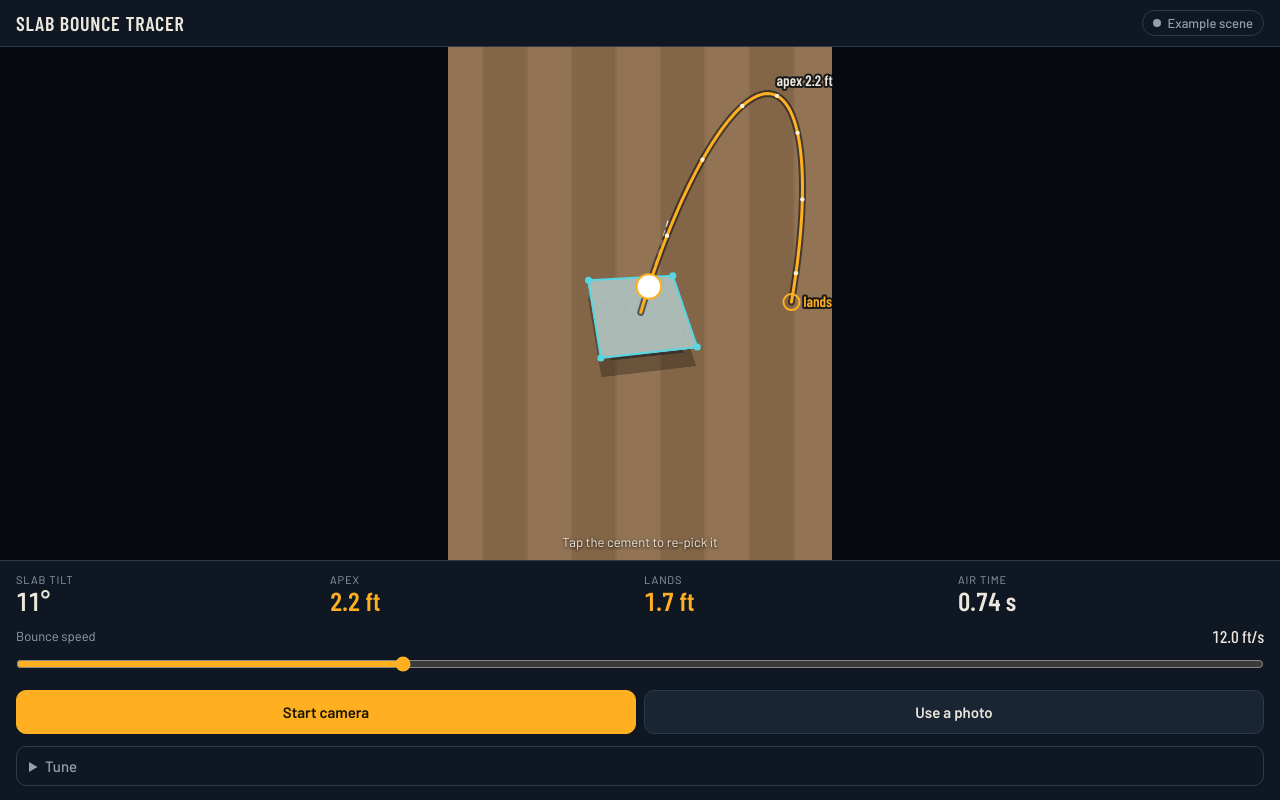
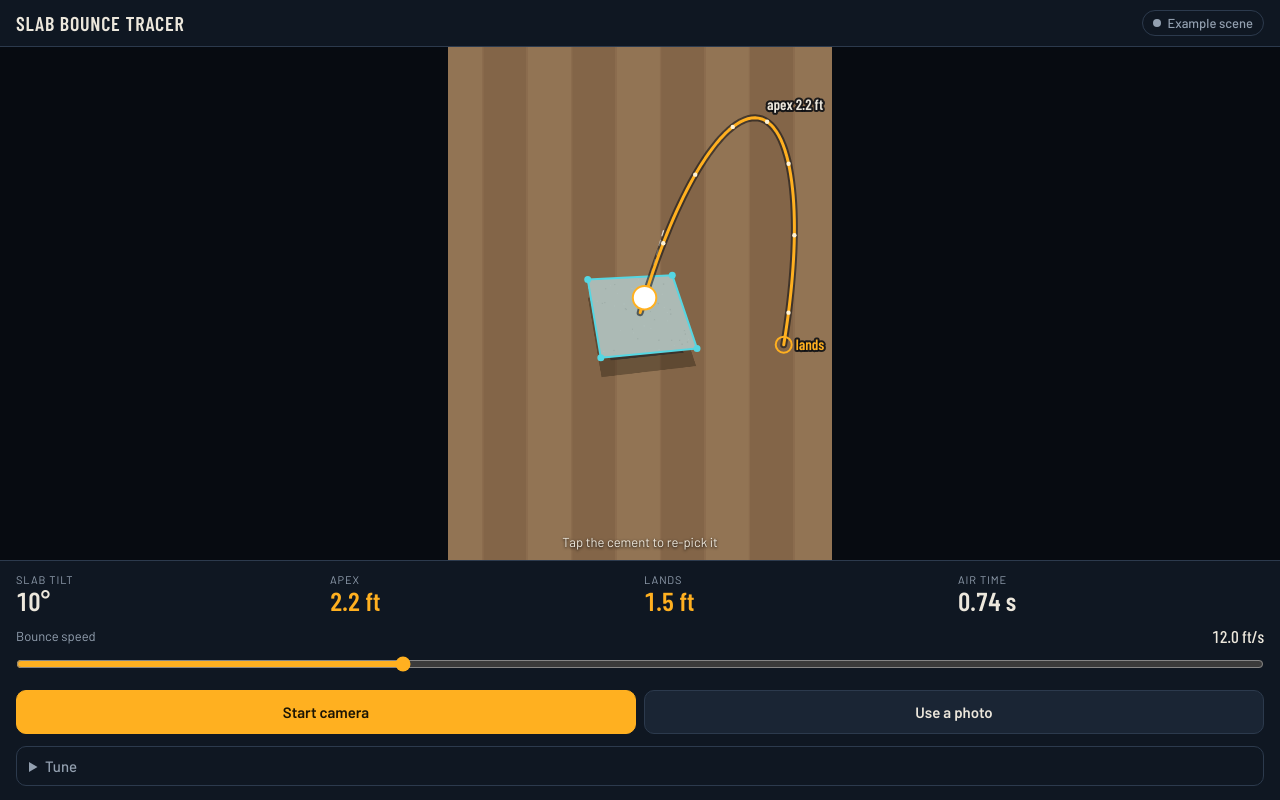
Before and after one commit to matthewrein/bounce, a plain HTML site: page index.html in a window 1280 px wide. Drawn offline with nearby package versions, Linux system fonts and the light colour scheme.

Commit message:
Only track the taught cement; fit slab orientation by least squares
- Live mode no longer auto-locks on arbitrary surfaces: tap the cement once to
  teach its colour and texture (remembered across visits), then search only for that
- Reject outlines that aren't square-like or that are steeply tilted from level
- Replace the direct homography decomposition with a least-squares pose fit that
  tries both mirror-image tilts and, with the tilt sensor, favours a soft tilt
- Detect at finer resolution for more accurate corners

Co-Authored-By: Claude Fable 5.2 <noreply@anthropic.com>
Claude-Session: https://claude.ai/code/session_019BrU8M1fzjB2wTeR1yErQG

```diff
--- a/index.html
+++ b/index.html
@@ -100,7 +100,9 @@ details .row{margin-top:8px}
 const $=id=>document.getElementById(id);
 const cv=$("cv"), ctx=cv.getContext("2d");
 const P={speed:12,size:12,tol:26,pitch:50,fov:65};
-const S={src:null,sw:0,sh:0,proc:null,quad:null,tr:null,seed:null,example:true,W:0,H:0,live:false,grav:null,lost:0,video:null,stream:null,pc:null,mc:null,msg:""};
+const S={src:null,sw:0,sh:0,proc:null,quad:null,tr:null,seed:null,example:true,W:0,H:0,live:false,grav:null,lost:0,video:null,stream:null,pc:null,mc:null,msg:"",fid:0,learn:null,teach:false,seedAge:0};
+try{const v=JSON.parse(localStorage.getItem("slabRef"));if(Array.isArray(v)&&v.length===4)S.learn=v;}catch(_){}
+let C=null; // per-frame cache of the colour mask for a fixed reference
 const G=32.174; // ft/s^2
 
 /* ---------- vector helpers ---------- */
@@ -125,7 +127,8 @@ function blur3(a,w,h){
   return o;
 }
 function prepare(){
-  const k=220/Math.max(S.sw,S.sh), pw=Math.round(S.sw*k), ph=Math.round(S.sh*k);
+  S.fid++;
+  const k=300/Math.max(S.sw,S.sh), pw=Math.round(S.sw*k), ph=Math.round(S.sh*k);
   if(!S.pc){S.pc=document.createElement("canvas");S.mc=document.createElement("canvas");}
   const c=S.pc,mid=S.mc;
   if(c.width!==pw||c.height!==ph){c.width=pw;c.height=ph;mid.width=pw*2;mid.height=ph*2;}
@@ -141,8 +144,8 @@ function prepare(){
   const Tx=new Float32Array(N);
   for(let y=0;y<ph;y++)for(let x=0;x<pw;x++){
     let s=0,s2=0,c=0;
-    for(let dy=-2;dy<=2;dy++){const yy=y+dy;if(yy<0||yy>=ph)continue;
-      for(let dx=-2;dx<=2;dx++){const xx=x+dx;if(xx<0||xx>=pw)continue;const v=Y[yy*pw+xx];s+=v;s2+=v*v;c++;}}
+    for(let dy=-3;dy<=3;dy++){const yy=y+dy;if(yy<0||yy>=ph)continue;
+      for(let dx=-3;dx<=3;dx++){const xx=x+dx;if(xx<0||xx>=pw)continue;const v=Y[yy*pw+xx];s+=v;s2+=v*v;c++;}}
     const mu=s/c;Tx[y*pw+x]=Math.sqrt(Math.max(0,s2/c-mu*mu));
   }
   S.proc={pw,ph,k,Yr:Y,Tx,Y:blur3(Y,pw,ph),Cb:blur3(Cb,pw,ph),Cr:blur3(Cr,pw,ph)};
@@ -165,17 +168,22 @@ function detectAt(sx,sy,tol,ref){
   for(let dy=-2;dy<=2;dy++)for(let dx=-2;dx<=2;dx++){const i=(sy+dy)*pw+sx+dx;y0+=Y[i];b0+=Cb[i];r0+=Cr[i];x0+=Tx[i];}
   y0/=25;b0/=25;r0/=25;x0/=25;
   const seen=[y0,b0,r0,x0];if(ref){y0=ref[0];b0=ref[1];r0=ref[2];x0=ref[3];}
-  const t2=tol*tol,m=new Uint8Array(N),e=new Uint8Array(N);
+  const e=new Uint8Array(N);let D;
+  if(ref&&C&&C.fid===S.fid&&C.tol===tol&&C.ref===ref)D=C.D;
+  else{
+    const t2=tol*tol,m=new Uint8Array(N);
     for(let i=0;i<N;i++){const a=(Y[i]-y0)*.6,b=Cb[i]-b0,c=Cr[i]-r0,d=Math.max(0,Tx[i]-x0)*4;m[i]=(a*a+b*b+c*c+d*d)<t2?1:0;}
     // distance to the nearest non-matching pixel (3-4 chamfer), so thin leaks into look-alike surroundings can be cut off
-  const D=new Int16Array(N);
+    D=new Int16Array(N);
     for(let y=0;y<ph;y++)for(let x=0;x<pw;x++){const i=y*pw+x;
       if(!m[i]||x===0||y===0||x===pw-1||y===ph-1){D[i]=0;continue;}
       D[i]=Math.min(D[i-1]+3,D[i-pw]+3,D[i-pw-1]+4,D[i-pw+1]+4);}
     for(let y=ph-2;y>0;y--)for(let x=pw-2;x>0;x--){const i=y*pw+x;
       if(D[i])D[i]=Math.min(D[i],D[i+1]+3,D[i+pw]+3,D[i+pw+1]+4,D[i+pw-1]+4);}
+    if(ref)C={fid:S.fid,tol,ref,D,peaks:new Set()};
+  }
   let s=-1;
-  find:for(let r=0;r<=10;r++)for(let dy=-r;dy<=r;dy++)for(let dx=-r;dx<=r;dx++){
+  find:for(let r=0;r<=14;r++)for(let dy=-r;dy<=r;dy++)for(let dx=-r;dx<=r;dx++){
     if(Math.max(Math.abs(dx),Math.abs(dy))!==r)continue;
     const x=sx+dx,y=sy+dy;if(x<1||y<1||x>=pw-1||y>=ph-1)continue;
     if(D[y*pw+x]>3){s=y*pw+x;break find;}
@@ -185,6 +193,7 @@ function detectAt(sx,sy,tol,ref){
   for(let it=0;it<400;it++){let b=s;
     for(const o of [-1,1,-pw,pw,-pw-1,-pw+1,pw-1,pw+1])if(D[s+o]>D[b])b=s+o;
     if(b===s)break;s=b;}
+  if(ref&&C&&C.D===D){if(C.peaks.has(s))return null;C.peaks.add(s);}
   const rad=Math.max(1,D[s]/3*.3),r3=rad*3;
   for(let i=0;i<N;i++)e[i]=D[i]>r3?1:0;
   const st=new Int32Array(N);let sp=0;st[sp++]=s;e[s]=2;
@@ -226,16 +235,16 @@ function detectAt(sx,sy,tol,ref){
       const th=.5*Math.atan2(2*sxy,sxx-syy);dx=Math.cos(th);dy=Math.sin(th);px=mx;py=my;}
     let nx=-dy,ny=dx;if(nx*(px-cen.x)+ny*(py-cen.y)<0){nx=-nx;ny=-ny;}
     // the core stops short of the true edge by the cut radius plus the texture window; then snap to a clear luma edge if one is close
-    px+=nx*(rad+1.5);py+=ny*(rad+1.5);
+    px+=nx*(rad+2.5);py+=ny*(rad+2.5);
     const sA=(A.x-px)*dx+(A.y-py)*dy,sB=(B.x-px)*dx+(B.y-py)*dy,gs=[];
     const smp=(x,y)=>{x=clamp(x,0,pw-1.001);y=clamp(y,0,ph-1.001);const xi=x|0,yi=y|0,fx=x-xi,fy=y-yi,j=yi*pw+xi;
       return (Yr[j]*(1-fx)+Yr[j+1]*fx)*(1-fy)+(Yr[j+pw]*(1-fx)+Yr[j+pw+1]*fx)*fy;};
     let gmax=0;
-    for(let o=-3;o<=3;o+=.5){let g=0;
+    for(let o=-4;o<=4;o+=.5){let g=0;
       for(let j=0;j<14;j++){const t=sA+(sB-sA)*(.15+.7*j/13),qx=px+dx*t+nx*o,qy=py+dy*t+ny*o;
         g+=smp(qx+nx,qy+ny)-smp(qx-nx,qy-ny);}
       g=Math.abs(g/14);gs.push(g);if(g>gmax)gmax=g;}
-    if(gmax>=10)for(let j=0;j<gs.length;j++)if(gs[j]>=.6*gmax&&gs[j]>=(gs[j-1]||0)&&gs[j]>=(gs[j+1]||0)){const o=-3+j*.5;px+=nx*o;py+=ny*o;break;}
+    if(gmax>=10)for(let j=0;j<gs.length;j++)if(gs[j]>=.6*gmax&&gs[j]>=(gs[j-1]||0)&&gs[j]>=(gs[j+1]||0)){const o=-4+j*.5;px+=nx*o;py+=ny*o;break;}
     lines.push({px,py,dx,dy});
   }
   const q=[];
@@ -244,7 +253,7 @@ function detectAt(sx,sy,tol,ref){
     let p={x:h[i].x,y:h[i].y};
     if(Math.abs(c)>1e-6){const t=((b.px-a.px)*b.dy-(b.py-a.py)*b.dx)/c;
       const r={x:a.px+t*a.dx,y:a.py+t*a.dy};
-      if(Math.hypot(r.x-p.x,r.y-p.y)<perim/4*.3+2*(rad+1.5))p=r;}
+      if(Math.hypot(r.x-p.x,r.y-p.y)<perim/4*.3+2*(rad+2.5))p=r;}
     q.push(p);
   }
   for(const p of q)if(p.x<2||p.y<2||p.x>pw-3||p.y>ph-3)return null; // the whole slab must be in view
@@ -252,25 +261,36 @@ function detectAt(sx,sy,tol,ref){
   for(let i=0;i<4;i++){const a=q[i],b=q[(i+1)%4],c=q[(i+2)%4];area+=a.x*b.y-b.x*a.y;
     const z=cr2(a,b,c);if(z===0)return null;if(sign&&Math.sign(z)!==sign)return null;sign=Math.sign(z);}
   area=Math.abs(area)/2;
-  const dd=rad+1.5,fill=(count+perim*dd+4*dd*dd)/area;
+  const dd=rad+2.5,fill=(count+perim*dd+4*dd*dd)/area;
   if(fill<.8||fill>1.2)return null;
   return {q:q.map(p=>({x:(p.x+.5)/k,y:(p.y+.5)/k})),score:Math.abs(1-fill),area,tol,ref:[y0,b0,r0,x0],seen};
 }
-function detect(seed){
-  const {pw,ph,k}=S.proc;let best=null;const all=[];
+// does this outline look like a square seen in perspective (for the assumed lens)?
+function squareish(q){
+  const h=homog(q,focal(),S.sw/2,S.sh/2,.5);if(!h)return false;
+  const a=Math.hypot(...h.c0),b=Math.hypot(...h.c1);
+  return Math.abs(Math.log(a/b))<.3&&Math.abs(dot(h.c0,h.c1)/(a*b))<.25;
+}
+function detect(seed,ref){
+  const {pw,ph,k}=S.proc,all=[];
+  if(ref){
+    // look everywhere, but only for the taught colour and texture
+    for(const m of [.7,1,1.45])for(let j=0;j<6;j++)for(let i=0;i<4;i++){
+      const r=detectAt((i+.5)/4*pw,(j+.5)/6*ph,P.tol*m,ref);if(r&&squareish(r.q))all.push(r);}
+  }else{
     const seeds=seed?[[seed.x*k,seed.y*k]]:
       [[0,0],[-.12,0],[.12,0],[0,-.12],[0,.12],[-.12,-.12],[.12,-.12],[-.12,.12],[.12,.12]].map(o=>[pw/2+o[0]*pw,ph/2+o[1]*ph]);
-  // seeds are tried nearest the aim point first; the first one that yields a slab wins
     for(const s of seeds){
-    const all=[];
-    for(const m of [.5,.7,1,1.45]){const r=detectAt(s[0],s[1],P.tol*m);if(r)all.push(r);}
-    if(!all.length)continue;
+      for(const m of [.5,.7,1,1.45]){const r=detectAt(s[0],s[1],P.tol*m);if(r&&squareish(r.q))all.push(r);}
+      if(all.length)break;
+    }
+  }
+  if(!all.length)return null;
   // a looser match can leak into look-alike surroundings, so take the tightest match that still covers most of the largest one
   let amax=0;for(const r of all)if(r.area>amax)amax=r.area;
-    for(const r of all){if(r.area>=amax*.7){best=r;break;}}
-    break;
-  }
-  return best;
+  all.sort((a,b)=>a.tol-b.tol);
+  for(const r of all)if(r.area>=amax*.7)return r;
+  return null;
 }
 /* live tracking: follow the slab from frame to frame and smooth its corners */
 function track(){
@@ -278,19 +298,29 @@ function track(){
   if(S.quad){
     // once locked, keep the same colour reference and tolerance so the outline doesn't hop between matches
     const c={x:(S.quad[0].x+S.quad[1].x+S.quad[2].x+S.quad[3].x)/4,y:(S.quad[0].y+S.quad[1].y+S.quad[2].y+S.quad[3].y)/4};
-    r=detectAt(c.x*S.proc.k,c.y*S.proc.k,S.ltol,S.ref)||detect(c);
-  }else r=detect(S.seed);
+    r=detectAt(c.x*S.proc.k,c.y*S.proc.k,S.ltol,S.ref);
+  }else if(S.seed){
+    r=detect(S.seed);if(!r&&++S.seedAge>45)S.seed=null;
+  }else if(S.learn){
+    if(S.fid%3===0)r=detect(null,S.learn);
+  }
   if(!r){if(S.quad&&++S.lost>12){S.quad=null;S.nS=null;S.lost=0;}return;}
-  S.lost=0;S.seed=null;
   const q=r.q;
-  if(!S.quad){S.quad=q;S.ltol=r.tol;S.ref=r.ref;S.far=0;S.nS=null;return;}
+  if(!S.quad){
+    // a softly angled slab can't be steeply tilted from level; anything that is, is some other surface
+    if(S.grav){const ps=solvePose(q,focal(),S.sw/2,S.sh/2,.5,null);if(!ps||-dot(ps.n,S.grav)<Math.cos(45*Math.PI/180))return;}
+    if(S.seed){S.learn=r.ref.slice();try{localStorage.setItem("slabRef",JSON.stringify(S.learn));}catch(_){}}
+    S.seed=null;S.lost=0;
+    S.quad=q;S.ltol=r.tol;S.ref=r.ref.slice();S.far=0;S.nS=null;return;
+  }
+  S.lost=0;
   let bk=0,bd=Infinity;
   for(let k=0;k<4;k++){let d=0;for(let i=0;i<4;i++)d+=Math.hypot(q[(i+k)%4].x-S.quad[i].x,q[(i+k)%4].y-S.quad[i].y);if(d<bd){bd=d;bk=k;}}
   const d=bd/4,side=Math.hypot(S.quad[1].x-S.quad[0].x,S.quad[1].y-S.quad[0].y);
   if(d>side*.15){
     // debounce: a sudden different outline has to persist before it replaces the current one
     if(++S.far<8)return;
-    S.quad=q.map((_,i)=>q[(i+bk)%4]);S.ltol=r.tol;S.ref=r.ref;S.far=0;S.nS=null;return;
+    S.quad=q.map((_,i)=>q[(i+bk)%4]);S.far=0;S.nS=null;return;
   }
   S.far=0;
   // heavy smoothing when nearly still, lighter when the slab or phone is really moving
@@ -312,20 +342,60 @@ function solve(A,b){
   for(let i=n-1;i>=0;i--){let s=b[i];for(let c=i+1;c<n;c++)s-=A[i][c]*x[c];x[i]=s/A[i][i];}
   return x;
 }
-function solvePose(q,f,cx,cy,hs){
-  const M=[[-hs,-hs],[hs,-hs],[hs,hs],[-hs,hs]],A=[],b=[];
+const MODEL=[[-1,-1],[1,-1],[1,1],[-1,1]];
+function homog(q,f,cx,cy,hs){
+  const A=[],b=[];
   for(let i=0;i<4;i++){
-    const X=M[i][0],Y=M[i][1],x=(q[i].x-cx)/f,y=(q[i].y-cy)/f;
+    const X=MODEL[i][0]*hs,Y=MODEL[i][1]*hs,x=(q[i].x-cx)/f,y=(q[i].y-cy)/f;
     A.push([X,Y,1,0,0,0,-x*X,-x*Y]);b.push(x);
     A.push([0,0,0,X,Y,1,-y*X,-y*Y]);b.push(y);
   }
   const h=solve(A,b);if(!h)return null;
-  const c0=[h[0],h[3],h[6]],c1=[h[1],h[4],h[7]],c2=[h[2],h[5],1];
-  const lam=2/(Math.hypot(...c0)+Math.hypot(...c1));
-  const c=mul(c2,lam),r1=norm(c0);
-  const r2=norm(sub(c1,mul(r1,dot(c1,r1))));
-  let n=norm(cross(r1,r2));if(dot(n,c)>0)n=mul(n,-1);
-  return {c,n,r1,r2,hs,f,cx,cy};
+  return {c0:[h[0],h[3],h[6]],c1:[h[1],h[4],h[7]],c2:[h[2],h[5],1]};
+}
+// rotate v by rotation vector w
+function rotv(v,w){
+  const th=Math.hypot(w[0],w[1],w[2]);if(th<1e-12)return v;
+  const k=mul(w,1/th),c=Math.cos(th),s=Math.sin(th);
+  return add(add(mul(v,c),mul(cross(k,v),s)),mul(k,dot(k,v)*(1-c)));
+}
+// least-squares fit of the square's position and orientation to its four corners,
+// optionally leaning on the knowledge that the slab is only softly tilted from level
+function refine(r1,r2,t,obs,hs,sg,up,sp,st){
+  const res=(a,b,t)=>{const o=[];
+    for(let i=0;i<4;i++){const p=add(t,add(mul(a,MODEL[i][0]*hs),mul(b,MODEL[i][1]*hs)));if(p[2]<1e-6)return null;
+      o.push((p[0]/p[2]-obs[i][0])/sp,(p[1]/p[2]-obs[i][1])/sp);}
+    if(up){const n=mul(norm(cross(a,b)),sg);o.push((n[0]-up[0])/st,(n[1]-up[1])/st,(n[2]-up[2])/st);}
+    return o;};
+  const cost=r=>{let c=0;for(const v of r)c+=v*v;return c;};
+  let r=res(r1,r2,t);if(!r)return null;
+  let c=cost(r),lam=1e-3;
+  for(let it=0;it<25;it++){
+    const ts=Math.hypot(t[0],t[1],t[2])*1e-5,J=[];
+    for(let j=0;j<6;j++){const w=[0,0,0],d=[0,0,0],h=j<3?1e-5:ts;if(j<3)w[j]=h;else d[j-3]=h;
+      const rr=res(rotv(r1,w),rotv(r2,w),add(t,d));if(!rr)return null;J.push(rr.map((v,i)=>(v-r[i])/h));}
+    const A=[],b=[];
+    for(let i=0;i<6;i++){A.push([]);let g=0;for(let m=0;m<r.length;m++)g-=J[i][m]*r[m];b.push(g);
+      for(let j=0;j<6;j++){let v=0;for(let m=0;m<r.length;m++)v+=J[i][m]*J[j][m];A[i].push(i===j?v*(1+lam)+1e-12:v);}}
+    const x=solve(A,b);if(!x)break;
+    const w=x.slice(0,3),a2=rotv(r1,w),b2=rotv(r2,w),t2=add(t,x.slice(3)),nr=res(a2,b2,t2),nc=nr?cost(nr):Infinity;
+    if(nc<c){const done=c-nc<1e-10*(c+1e-12);r1=a2;r2=b2;t=t2;r=nr;c=nc;lam*=.3;if(done)break;}
+    else{lam*=10;if(lam>1e7)break;}
+  }
+  return {r1,r2,t,cost:c};
+}
+function solvePose(q,f,cx,cy,hs,g){
+  const H=homog(q,f,cx,cy,hs);if(!H)return null;
+  const lam=2/(Math.hypot(...H.c0)+Math.hypot(...H.c1));
+  const c=mul(H.c2,lam),r1=norm(H.c0),r2=norm(sub(H.c1,mul(r1,dot(H.c1,r1))));
+  const n0=cross(r1,r2),sg=dot(n0,c)>0?-1:1;
+  const obs=q.map(p=>[(p.x-cx)/f,(p.y-cy)/f]),up=g?mul(g,-1):null,sp=2.5/f,st=20*Math.PI/180;
+  // a square seen from afar has two plausible tilts (mirror images about the line of sight); fit both and keep the better
+  const v=norm(c),half=(a,x)=>sub(mul(a,2*dot(a,x)),x);
+  const n1=half(v,n0),f1=half(n1,half(v,r1)),f2=half(n1,half(v,r2));
+  const A=refine(r1,r2,c,obs,hs,sg,up,sp,st),B=refine(f1,f2,c,obs,hs,sg,up,sp,st);
+  const best=!A?B:!B?A:(B.cost<A.cost?B:A);if(!best)return null;
+  return {c:best.t,n:mul(norm(cross(best.r1,best.r2)),sg),r1:norm(best.r1),r2:norm(best.r2),hs,f,cx,cy};
 }
 
 /* ---------- trajectory ---------- */
@@ -337,13 +407,14 @@ function update(){
   $("oFov").textContent=P.fov+"°";
   const st=$("status");
   S.tr=null;
-  const pose=S.quad&&solvePose(S.quad,focal(),S.sw/2,S.sh/2,P.size/24);
   const sensor=S.live&&S.grav;
+  const pose=S.quad&&solvePose(S.quad,focal(),S.sw/2,S.sh/2,P.size/24,sensor?S.grav:null);
   $("pitchRow").style.display=sensor?"none":"";
   if(S.msg){st.className="chip warn";st.textContent=S.msg;}
   if(!pose){
-    if(!S.msg){st.className="chip warn";st.textContent=S.live?"Looking for slab":"No slab found";}
-    $("hint").textContent=S.live?"Aim at the cement or tap it":"Tap the cement in the photo, or loosen the color match under Tune";
+    const teach=S.live&&!S.learn&&!S.seed;
+    if(!S.msg){st.className="chip warn";st.textContent=teach?"Tap the cement":S.live?"Looking for slab":"No slab found";}
+    $("hint").textContent=teach?"Tap the cement once so it knows what to look for":S.live?"Looking for your cement. Tap it if the light has changed":"Tap the cement in the photo, or loosen the color match under Tune";
     for(const id of ["rTilt","rApex","rRange","rAir"])$(id).textContent="–";
     return;
   }
@@ -517,7 +588,7 @@ cv.addEventListener("click",e=>{
   if(!S.src)return;
   const r=cv.getBoundingClientRect(),v=view(),x=(e.clientX-r.left-v.ox)/v.s,y=(e.clientY-r.top-v.oy)/v.s;
   if(x<0||y<0||x>S.sw||y>S.sh)return;
-  S.seed={x,y};if(S.live){S.quad=null;S.nS=null;S.lost=0;}else{const r=detect(S.seed);S.quad=r&&r.q;update();}
+  S.seed={x,y};S.seedAge=0;if(S.live){S.quad=null;S.nS=null;S.lost=0;}else{const r=detect(S.seed);S.quad=r&&r.q;update();}
 });
 new ResizeObserver(resize).observe(cv);
 resize();
```
Lines whose indentation alone changed are shown as unchanged.
